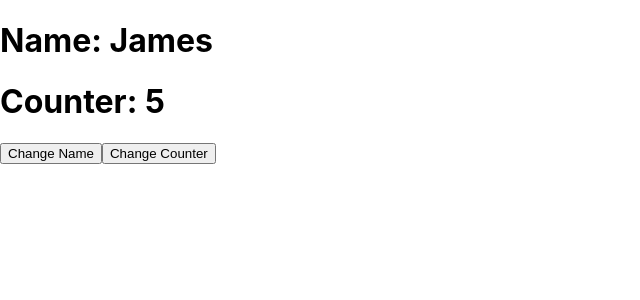
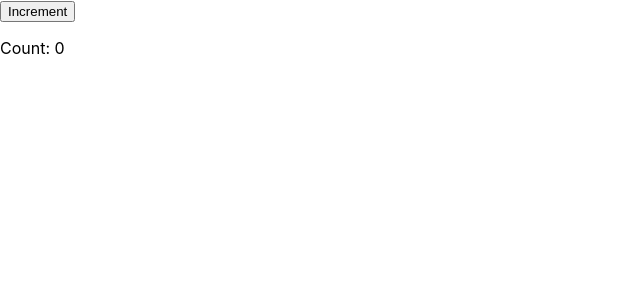
Before and after one commit to CodeCraftersGPT/ReactJSTutorial, a React (Create React App) app: page / in a window 1280 px wide. Shown: the top 300 px of the page, without its empty margins (0-640 px from the left). Built offline with nearby package versions, Linux system fonts and the light colour scheme.

Commit message:
useCallBackReactMemo

```diff
--- a/src/App.js
+++ b/src/App.js
@@ -1,12 +1,18 @@
 import logo from './logo.svg';
 import './App.css';
 import NameCounter from './components/useEffect/33_useEffect_NameCounter';
+// import registration form
+import RegistrationForm from './components/23_RegistrationForm';
+import ParentComponent from './components/useCallBackAndMemo/ParentComponent';
+
+
 
 
 function App() {
   return (
    <div>
-    <NameCounter/>
+      <ParentComponent/>
+   {/* <RegistrationForm/> */}
    </div>
 
   );
--- /dev/null
+++ b/src/components/useCallBackAndMemo/ChildComponent.js
@@ -0,0 +1,10 @@
+import React from 'react';
+
+const ChildComponent = React.memo(({ onIncrement }) => {
+  console.log('Child Component Rendered');
+  return (
+    <button onClick={onIncrement}>Increment</button>
+  );
+});
+
+export default ChildComponent;
--- /dev/null
+++ b/src/components/useCallBackAndMemo/ParentComponent.js
@@ -0,0 +1,29 @@
+import React, { useState, useCallback } from 'react';
+import ChildComponent from './ChildComponent';
+
+function ParentComponent() {
+  const [count, setCount] = useState(0);
+
+  //`increment` function is memoized with useCallback
+  const increment = useCallback(() => {
+
+    // in this case you are not refering the any function event argument any other state variables. then you can memoize
+    setCount((c) => c + 1);
+  }, []);
+
+  // `increment` function is not memoized with useCallback
+
+  // const increment = () => {
+  //   setCount((c) => c + 1);   // this is going to create a new function every time the component renders and new function reference is passed to the child component
+  // }
+
+
+  return (
+    <div>
+      <ChildComponent onIncrement={increment} />
+      <p>Count: {count}</p>
+    </div>
+  );
+}
+
+export default ParentComponent;
```
